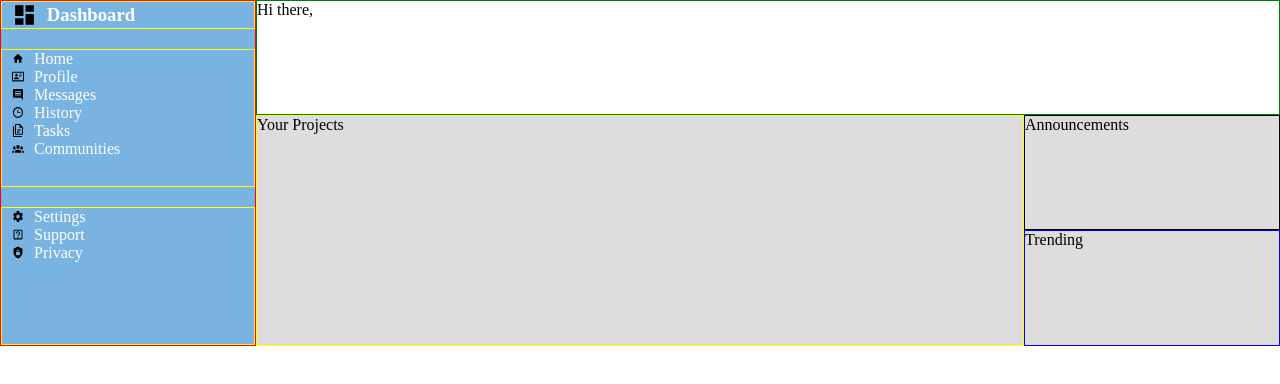
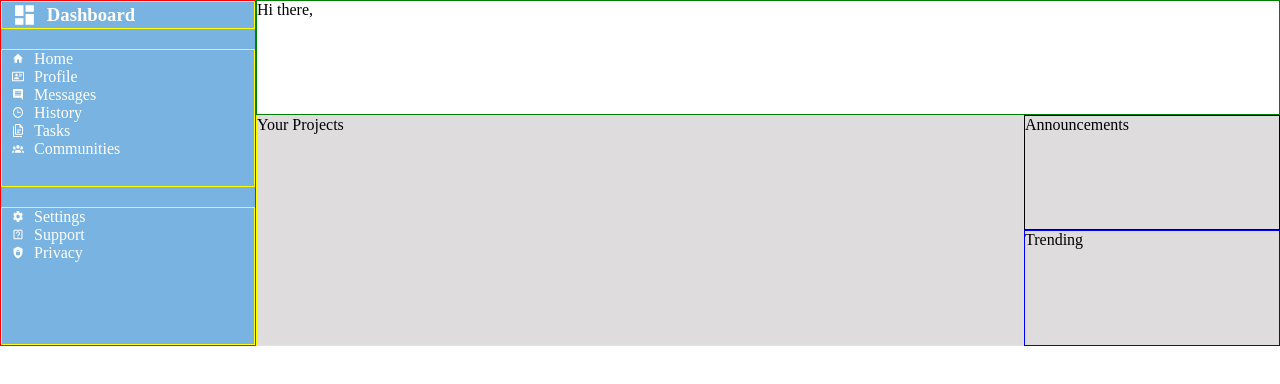
Before and after one commit to tsultan16/odin-admin-dashboard, a plain HTML site: page index.html in a window 1280 px wide. Drawn offline with Linux system fonts and the light colour scheme.

Commit message:
used filterproperty to invert icon color from black to white

```diff
--- a/style.css
+++ b/style.css
@@ -38,6 +38,7 @@ body {
 .dashboard-icon {
     height: 1.6em;
     padding: 0 0.6em;
+    filter: invert(1);
 }
 
 .nav-item {
@@ -48,6 +49,7 @@ body {
 .nav-icon {
     height: 0.8em;
     padding: 0 0.6em;
+    filter: invert(1);
 }
 
 
```
